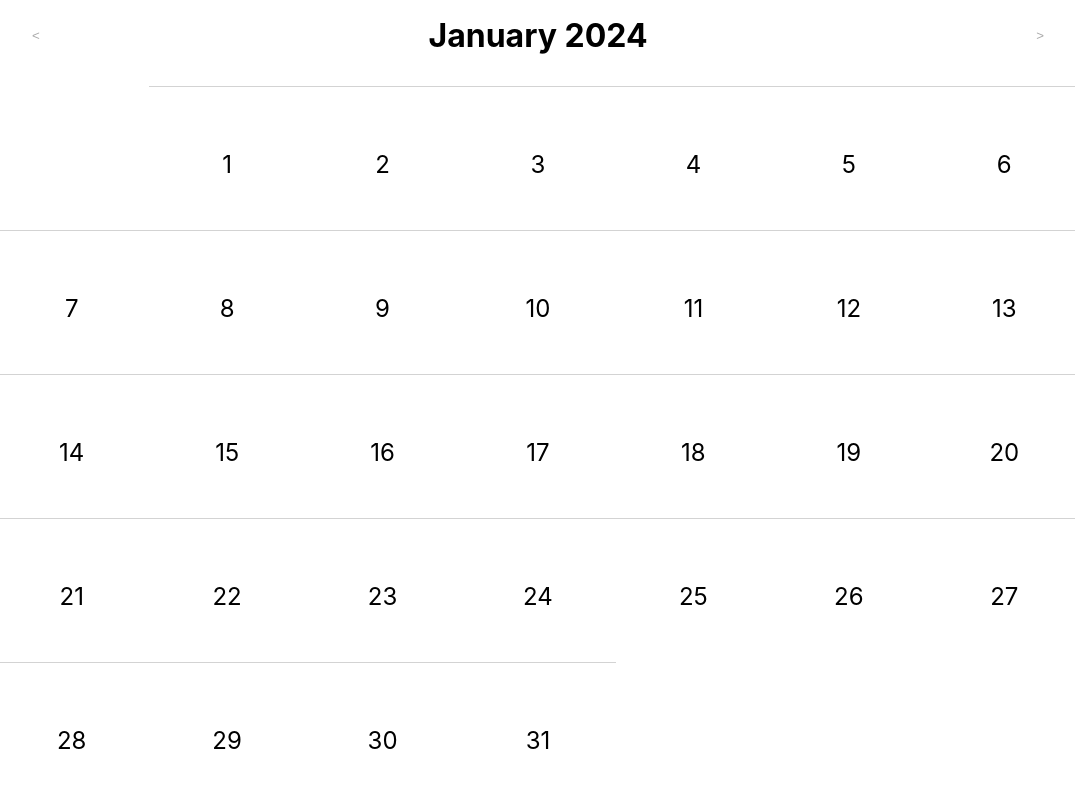
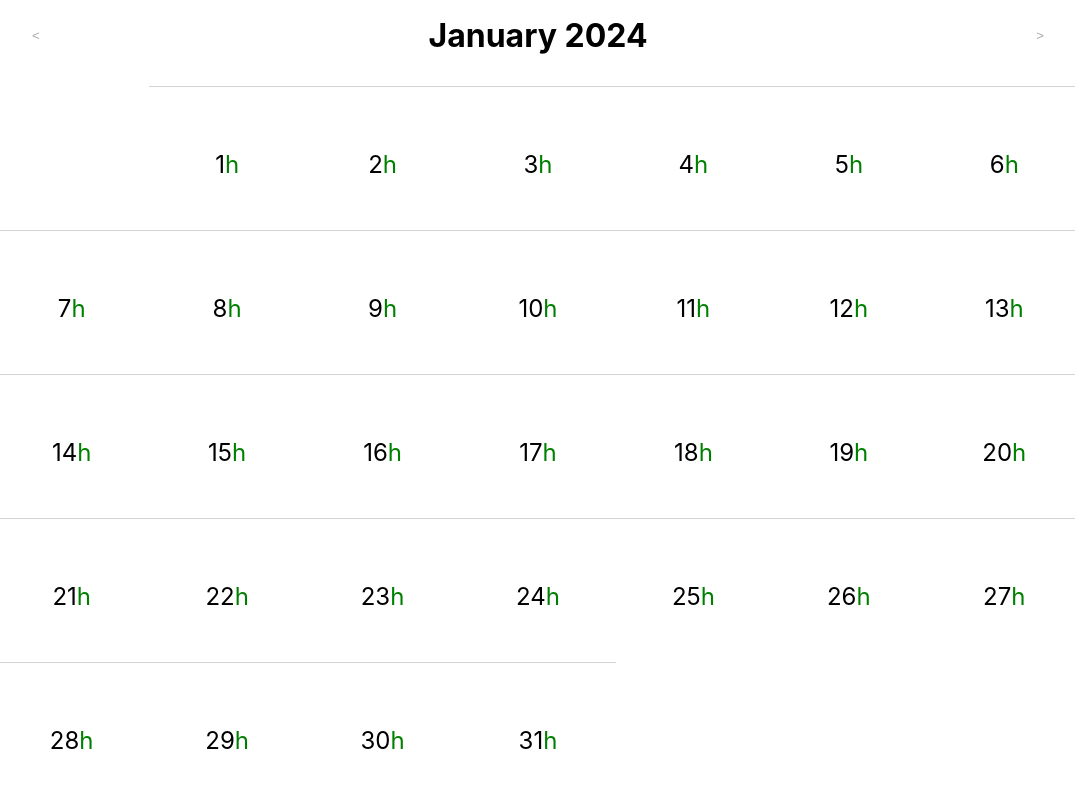
Before and after one commit to ljacob23/habit_tracker, a React (Create React App) app: page / in a window 1280 px wide. Shown: the top 788 px of the page, without its empty margins (102-1177 px from the left). Built offline with nearby package versions, Linux system fonts and the light colour scheme.

Commit message:
ClassName is getting rendered..just wrongly

```diff
--- a/src/App.js
+++ b/src/App.js
@@ -69,6 +69,7 @@ function App() {
 
 
     //return statement with html
+
     return (
       <html lang="en">
       <head>
@@ -105,8 +106,8 @@ function App() {
 
                         {dayNumber}
 
-                      <div className = {`true ${completeArray[habitDate] ? '' : 'false'}`}></div>
-                      <div className = "date"></div>
+                      <div className = {` ${completeArray[habitDate] ? 'false' : 'true'}`}>h</div>
+
                       </div>
                     )
                   }
@@ -124,7 +125,8 @@ function App() {
             />
         </div>
         </html>
-    )
+    );
 
-  }
+
+}
 export default App;
```
